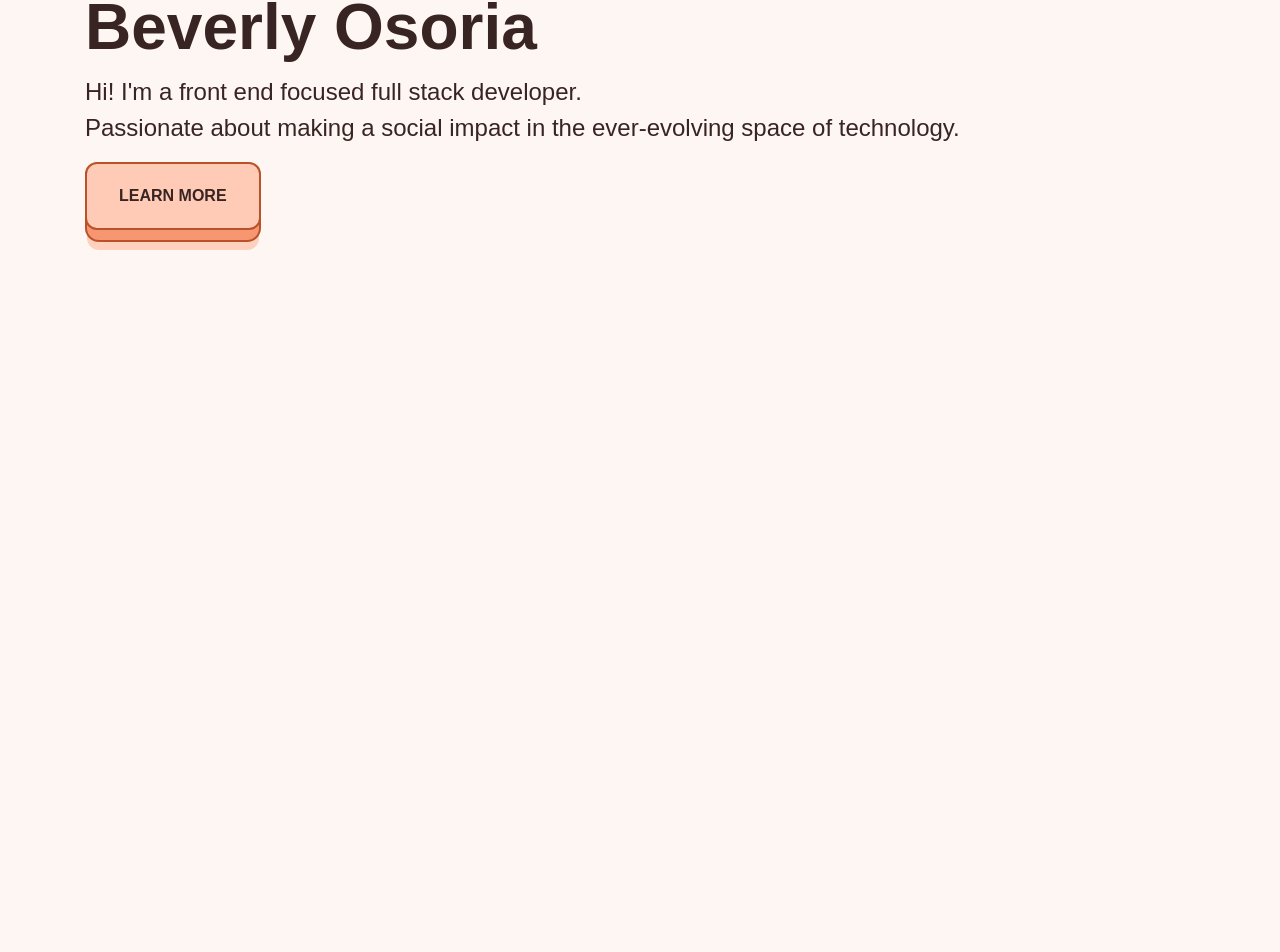
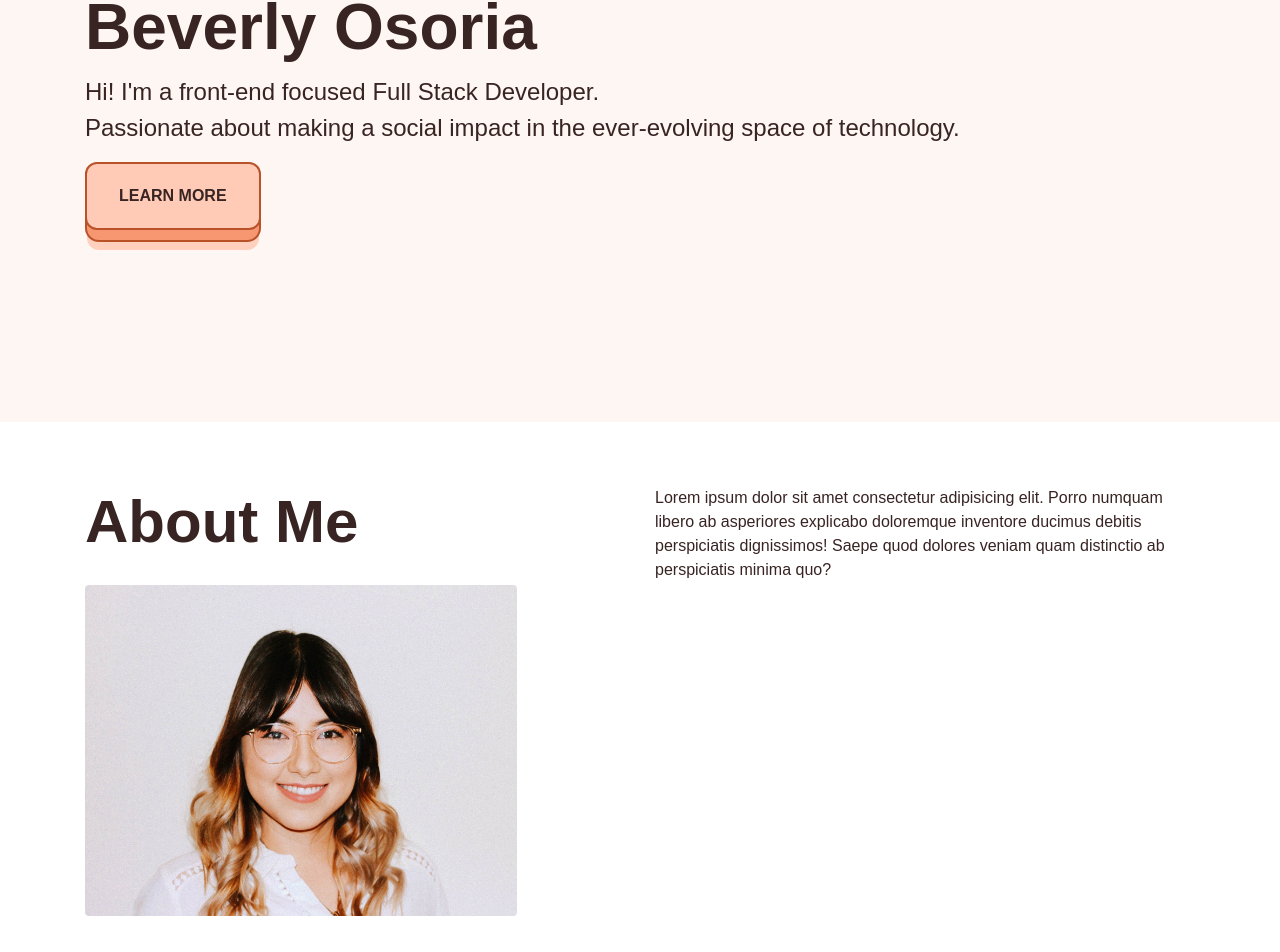
Before and after one commit to beverlyosoria/portfolio, a React (Create React App) app: page / in a window 1280 px wide. Shown: the part 203-1155 px from the top of the page. Before the commit the page ends 800 px from the top, so only its background shows below. Built offline with nearby package versions, Linux system fonts and the light colour scheme.

Commit message:
adds About component

```diff
--- a/src/App.css
+++ b/src/App.css
@@ -1,6 +1,9 @@
+.App {
+  font-family: "Rubik", sans-serif;
+  color: #382422;
+}
 html {
-  background:#fef6f2;
-
+  background: #fef6f2;
 }
 h1 {
   font-weight: 600;
@@ -9,15 +12,22 @@ h1 {
 p {
   font-size: 150%;
 }
-.App
-{
-  font-family: 'Rubik', sans-serif;
-  color: #382422;
+/* About section */
+.about {
+  padding-top: 5%;
+  padding-bottom: 15%;
 }
+.avatar-img {
+  height: 80%;
+  width: 80%;
+}
+
+/* Learn More button */
 * {
   box-sizing: border-box;
 }
-*::before, *::after {
+*::before,
+*::after {
   box-sizing: border-box;
 }
 button {
@@ -41,14 +51,19 @@ button.learn-more {
   border-radius: 0.75em;
   -webkit-transform-style: preserve-3d;
   transform-style: preserve-3d;
-  -webkit-transition: background 150ms cubic-bezier(0, 0, 0.58, 1), -webkit-transform 150ms cubic-bezier(0, 0, 0.58, 1);
-  transition: background 150ms cubic-bezier(0, 0, 0.58, 1), -webkit-transform 150ms cubic-bezier(0, 0, 0.58, 1);
-  transition: transform 150ms cubic-bezier(0, 0, 0.58, 1), background 150ms cubic-bezier(0, 0, 0.58, 1);
-  transition: transform 150ms cubic-bezier(0, 0, 0.58, 1), background 150ms cubic-bezier(0, 0, 0.58, 1), -webkit-transform 150ms cubic-bezier(0, 0, 0.58, 1);
+  -webkit-transition: background 150ms cubic-bezier(0, 0, 0.58, 1),
+    -webkit-transform 150ms cubic-bezier(0, 0, 0.58, 1);
+  transition: background 150ms cubic-bezier(0, 0, 0.58, 1),
+    -webkit-transform 150ms cubic-bezier(0, 0, 0.58, 1);
+  transition: transform 150ms cubic-bezier(0, 0, 0.58, 1),
+    background 150ms cubic-bezier(0, 0, 0.58, 1);
+  transition: transform 150ms cubic-bezier(0, 0, 0.58, 1),
+    background 150ms cubic-bezier(0, 0, 0.58, 1),
+    -webkit-transform 150ms cubic-bezier(0, 0, 0.58, 1);
 }
 button.learn-more::before {
   position: absolute;
-  content: '';
+  content: "";
   width: 100%;
   height: 100%;
   top: 0;
@@ -60,10 +75,15 @@ button.learn-more::before {
   box-shadow: 0 0 0 2px #ba5229, 0 0.625em 0 0 #ffd0bd;
   -webkit-transform: translate3d(0, 0.75em, -1em);
   transform: translate3d(0, 0.75em, -1em);
-  -webkit-transition: box-shadow 150ms cubic-bezier(0, 0, 0.58, 1), -webkit-transform 150ms cubic-bezier(0, 0, 0.58, 1);
-  transition: box-shadow 150ms cubic-bezier(0, 0, 0.58, 1), -webkit-transform 150ms cubic-bezier(0, 0, 0.58, 1);
-  transition: transform 150ms cubic-bezier(0, 0, 0.58, 1), box-shadow 150ms cubic-bezier(0, 0, 0.58, 1);
-  transition: transform 150ms cubic-bezier(0, 0, 0.58, 1), box-shadow 150ms cubic-bezier(0, 0, 0.58, 1), -webkit-transform 150ms cubic-bezier(0, 0, 0.58, 1);
+  -webkit-transition: box-shadow 150ms cubic-bezier(0, 0, 0.58, 1),
+    -webkit-transform 150ms cubic-bezier(0, 0, 0.58, 1);
+  transition: box-shadow 150ms cubic-bezier(0, 0, 0.58, 1),
+    -webkit-transform 150ms cubic-bezier(0, 0, 0.58, 1);
+  transition: transform 150ms cubic-bezier(0, 0, 0.58, 1),
+    box-shadow 150ms cubic-bezier(0, 0, 0.58, 1);
+  transition: transform 150ms cubic-bezier(0, 0, 0.58, 1),
+    box-shadow 150ms cubic-bezier(0, 0, 0.58, 1),
+    -webkit-transform 150ms cubic-bezier(0, 0, 0.58, 1);
 }
 button.learn-more:hover {
   background: #ffcbb7;
--- a/src/App.js
+++ b/src/App.js
@@ -1,31 +1,44 @@
-import React, { Component } from 'react';
-import {Jumbotron, Container} from 'react-bootstrap'
-import Fade from 'react-reveal/Fade';
-import './App.css';
+import React, { Component } from "react";
+import { Jumbotron, Container } from "react-bootstrap";
+import Fade from "react-reveal/Fade";
+import "./App.css";
+
+import About from "./components/about";
 
 class App extends Component {
   render() {
     return (
       <div className="App">
-
-        <Jumbotron style={{background:'#fef6f2', marginTop: "10%" }} fluid >
+        <Jumbotron
+          style={{
+            background: "#fef6f2",
+            margin: "0",
+            paddingTop: "15%",
+            paddingBottom: "15%"
+          }}
+          fluid
+        >
           <Fade left duration={2000}>
             <Container>
-
-        <h1 style={{
+              <h1
+                style={{
                   fontSize: "400%",
                   fontWeight: "600"
-        }}>Beverly Osoria</h1>
-        <p>Hi! I'm a front end focused full stack developer.
+                }}
+              >
+                Beverly Osoria
+              </h1>
+              <p>
+                Hi! I'm a front-end focused Full Stack Developer.
                 <br />
-        Passionate about making a social impact in the ever-evolving space of technology.
+                Passionate about making a social impact in the ever-evolving
+                space of technology.
               </p>
               <button class="learn-more">Learn More</button>
-
             </Container>
           </Fade>
         </Jumbotron>
-
+        <About />
       </div>
     );
   }
--- /dev/null
+++ b/src/components/about.js
@@ -0,0 +1,38 @@
+import React, { Component } from "react";
+import { Row, Col, Container, Image } from "react-bootstrap";
+import avatar from "../../src/imgs/beverly.jpg";
+
+class About extends Component {
+  render() {
+    return (
+      <div className="about">
+        <Container>
+          <Row>
+            <Col sm={6}>
+              <h1
+                style={{
+                  fontWeight: "600",
+                  fontSize: "60px",
+                  textAlign: "left",
+                  marginBottom: "5%"
+                }}
+              >
+                About Me
+              </h1>
+              <Image src={avatar} alt="avatar" className="avatar-img" rounded />
+            </Col>
+
+            <Col sm={6}>
+              Lorem ipsum dolor sit amet consectetur adipisicing elit. Porro
+              numquam libero ab asperiores explicabo doloremque inventore
+              ducimus debitis perspiciatis dignissimos! Saepe quod dolores
+              veniam quam distinctio ab perspiciatis minima quo?
+            </Col>
+          </Row>
+        </Container>
+      </div>
+    );
+  }
+}
+
+export default About;
```
Also changed, not shown: src/index.js (+9 -9 lines), src/imgs/beverly.jpg (added). Lines whose indentation alone changed are shown as unchanged.
